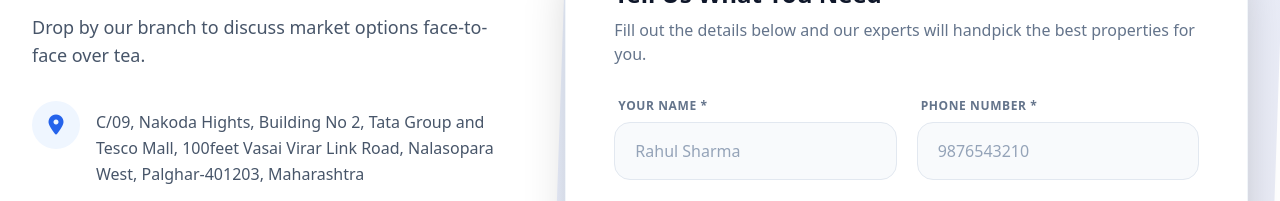
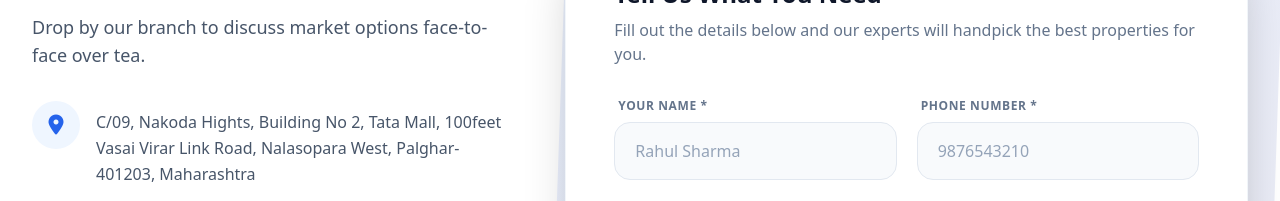
Before and after one commit to btwsuraj/jkpestates, a plain HTML site: page index.html in a window 1280 px wide. Shown: the part 5434-5635 px from the top of the page. Drawn offline with nearby package versions, Linux system fonts and the light colour scheme.

Commit message:
Update index.html

```diff
--- a/index.html
+++ b/index.html
@@ -873,7 +873,7 @@
                 <div class="space-y-6 font-medium text-slate-700">
                     <div class="flex gap-4 items-start group cursor-pointer">
                         <div class="w-12 h-12 rounded-full bg-blue-50 text-blue-600 flex items-center justify-center flex-shrink-0 group-hover:bg-blue-600 group-hover:text-white transition-colors"><i class="fas fa-map-marker-alt text-xl"></i></div>
-                        <span class="mt-2 text-slate-600 leading-relaxed">C/09, Nakoda Hights, Building No 2, Tata Group and Tesco Mall, 100feet Vasai Virar Link Road, Nalasopara West, Palghar-401203, Maharashtra</span>
+                        <span class="mt-2 text-slate-600 leading-relaxed">C/09, Nakoda Hights, Building No 2, Tata Mall, 100feet Vasai Virar Link Road, Nalasopara West, Palghar-401203, Maharashtra</span>
                     </div>
                     <div class="flex gap-4 items-center group cursor-pointer">
                         <div class="w-12 h-12 rounded-full bg-blue-50 text-blue-600 flex items-center justify-center flex-shrink-0 group-hover:bg-blue-600 group-hover:text-white transition-colors"><i class="fas fa-phone-alt text-lg"></i></div>
```
